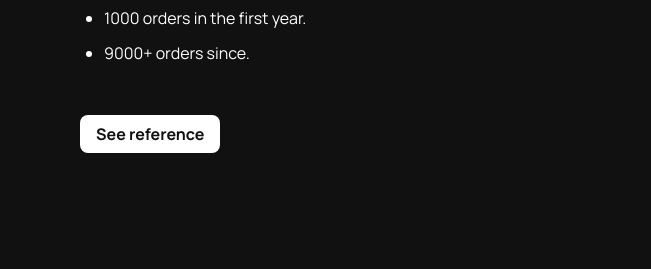
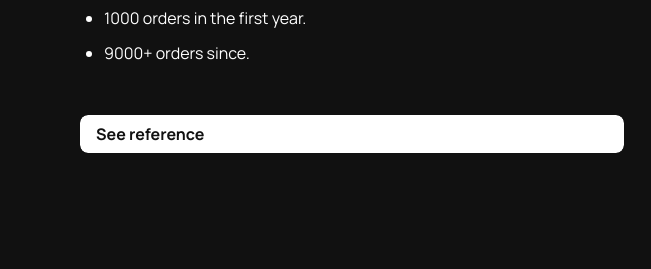
Before and after one commit to sebastianbench/Portfolio, a plain HTML site: page index.html in a window 1280 px wide. Shown: the part 1971-2240 px from the top of the page, 0-651 px from the left. Drawn offline with Linux system fonts and the light colour scheme; a web font is replaced by a local one.

Commit message:
Update index.html

```diff
--- a/index.html
+++ b/index.html
@@ -758,6 +758,41 @@ body {
 
 .custom-button.white:hover {
   background-color: #eee;
+}
+
+
+    .reference-toggle {
+  margin-top: 1.5rem;
+  border-radius: 8px;
+  background-color: #000;
+  padding: 0;
+  overflow: hidden;
+}
+
+.reference-toggle summary {
+  cursor: pointer;
+  list-style: none;
+  background: #fff;
+  color: #111;
+  font-weight: 600;
+  padding: 0.5rem 1rem;
+  font-family: 'Manrope', sans-serif;
+  text-align: left;
+  border-radius: 8px;
+  transition: background 0.2s;
+}
+
+.reference-toggle summary:hover {
+  background: #eee;
+}
+
+.reference-text {
+  padding: 1rem;
+  color: #ccc;
+  background-color: #000;
+  border-top: 1px solid #333;
+  font-size: 14px;
+  line-height: 1.6;
 }
 
 
@@ -887,10 +922,16 @@ body {
       <li>Founder of a company.</li>
       <li>1000 orders in the first year.</li>
       <li>9000+ orders since.</li>
-    </ul>
-<div style="margin-top: 1rem; padding-left: 0;">
-  <a href="https://your-repareo-reference.com" class="cta">See reference</a>
-</div>
+  </ul>
+<details class="reference-toggle">
+  <summary class="cta">See reference</summary>
+  <div class="reference-text">
+    <p>
+      During my time at Repareo GmbH, I supported CRM activities including newsletter segmentation, campaign automation, and retention analysis. I was praised for my initiative, technical skills, and proactive collaboration across departments.
+    </p>
+  </div>
+</details>
+
 
   </div>
   <div class="right-column slide-in-right">
```
